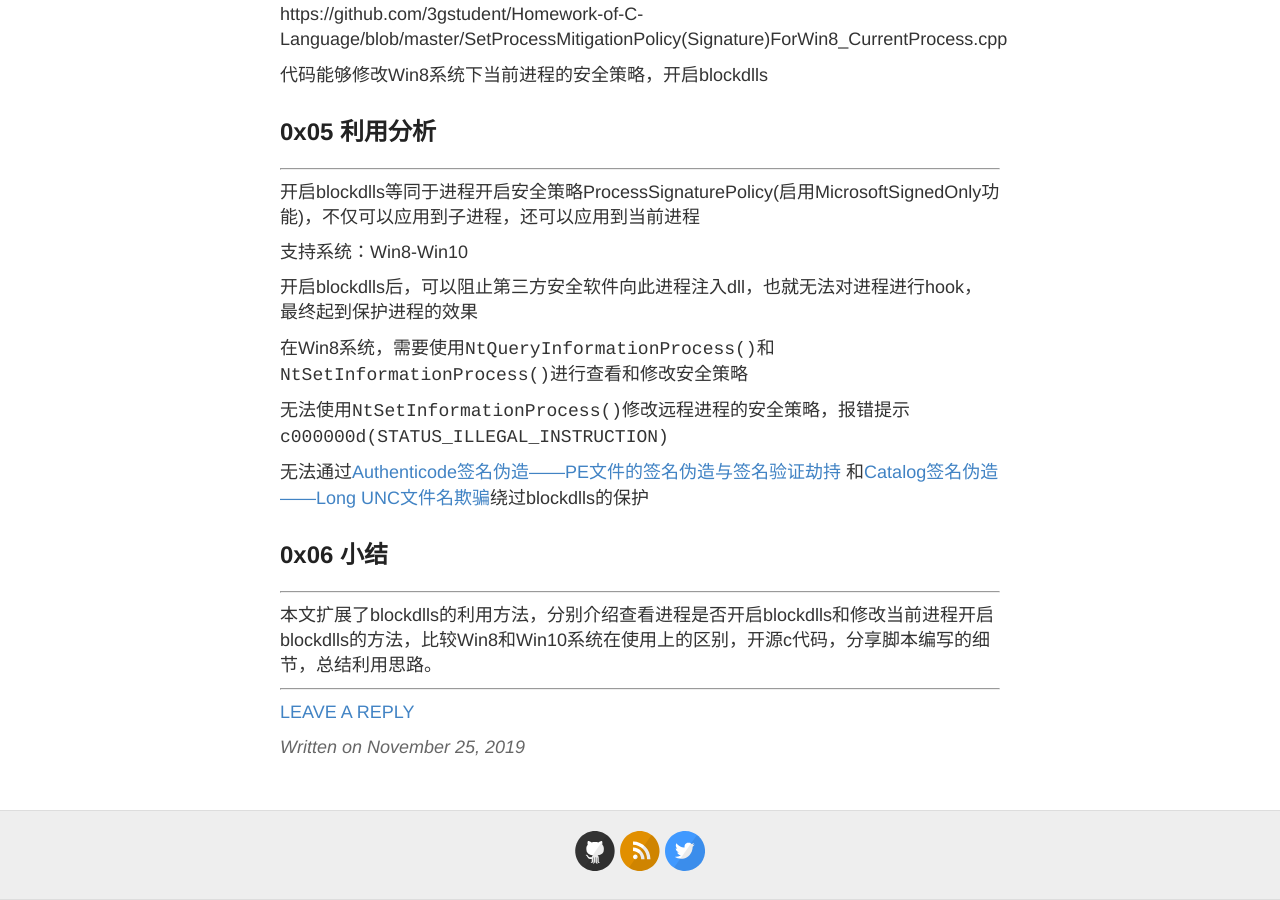
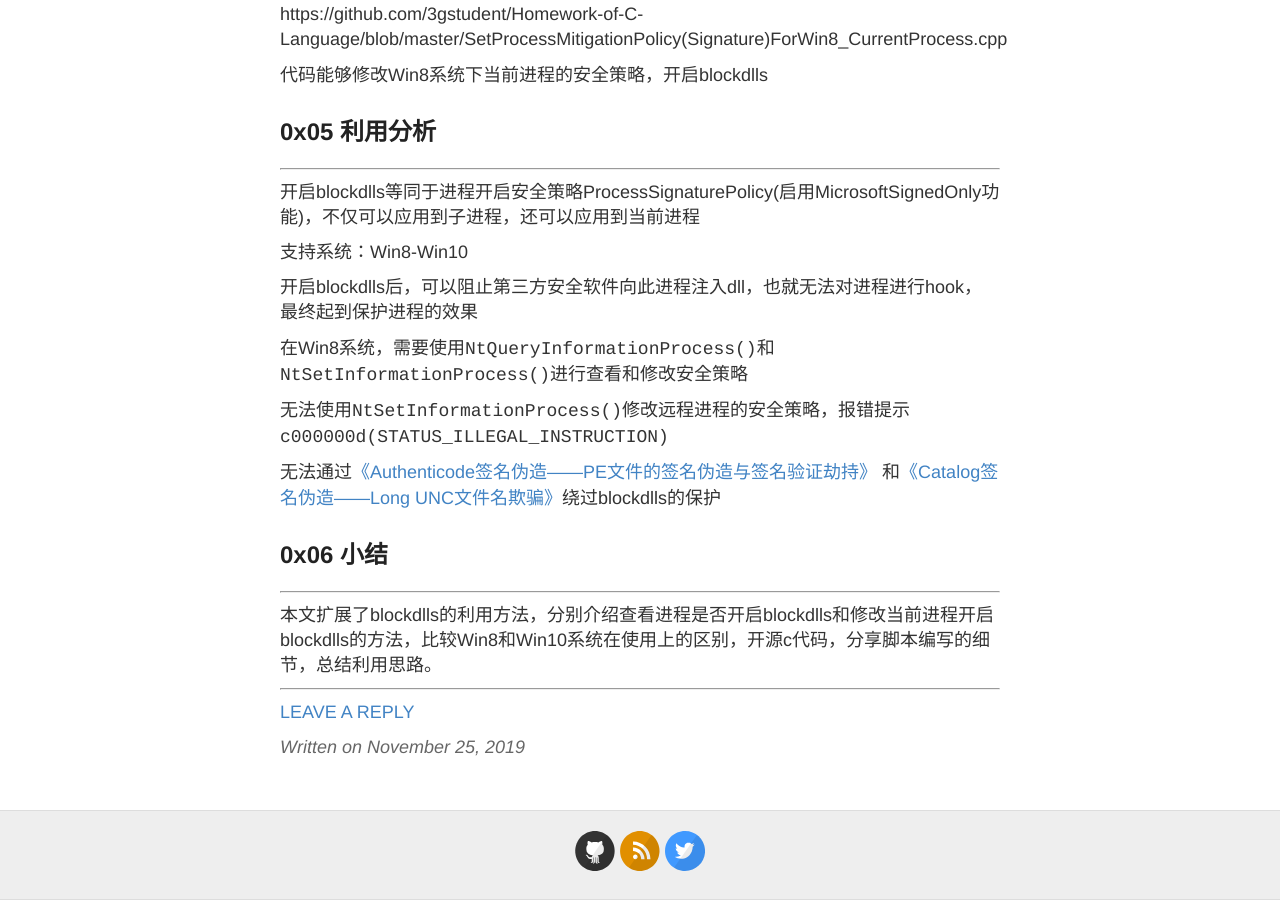
Before and after one commit to 3gstudent/backup-3gstudent.github.io, a Jekyll site: the page built from _posts/2019-11-25-Cobalt_Strike的blockdlls利用分析.md, in a window 1280 px wide and 900 px high, scrolled down 6172 px. Built offline with Jekyll 4.4.1, drawn with Linux system fonts in a browser that asks for light colours.

```diff
--- a/_posts/2019-11-25-Cobalt_Strike的blockdlls利用分析.md
+++ b/_posts/2019-11-25-Cobalt_Strike的blockdlls利用分析.md
@@ -207,8 +207,8 @@ https://github.com/3gstudent/Homework-of-C-Language/blob/master/SetProcessMitiga
 
 无法使用`NtSetInformationProcess()`修改远程进程的安全策略，报错提示`c000000d(STATUS_ILLEGAL_INSTRUCTION)`
 
-无法通过[Authenticode签名伪造——PE文件的签名伪造与签名验证劫持](https://3gstudent.github.io/3gstudent.github.io/Authenticode%E7%AD%BE%E5%90%8D%E4%BC%AA%E9%80%A0-PE%E6%96%87%E4%BB%B6%E7%9A%84%E7%AD%BE%E5%90%8D%E4%BC%AA%E9%80%A0%E4%B8%8E%E7%AD%BE%E5%90%8D%E9%AA%8C%E8%AF%81%E5%8A%AB%E6%8C%81/)
-和[Catalog签名伪造——Long UNC文件名欺骗](https://3gstudent.github.io/3gstudent.github.io/Catalog%E7%AD%BE%E5%90%8D%E4%BC%AA%E9%80%A0-Long-UNC%E6%96%87%E4%BB%B6%E5%90%8D%E6%AC%BA%E9%AA%97/)绕过blockdlls的保护
+无法通过[《Authenticode签名伪造——PE文件的签名伪造与签名验证劫持》](https://3gstudent.github.io/3gstudent.github.io/Authenticode%E7%AD%BE%E5%90%8D%E4%BC%AA%E9%80%A0-PE%E6%96%87%E4%BB%B6%E7%9A%84%E7%AD%BE%E5%90%8D%E4%BC%AA%E9%80%A0%E4%B8%8E%E7%AD%BE%E5%90%8D%E9%AA%8C%E8%AF%81%E5%8A%AB%E6%8C%81/)
+和[《Catalog签名伪造——Long UNC文件名欺骗》](https://3gstudent.github.io/3gstudent.github.io/Catalog%E7%AD%BE%E5%90%8D%E4%BC%AA%E9%80%A0-Long-UNC%E6%96%87%E4%BB%B6%E5%90%8D%E6%AC%BA%E9%AA%97/)绕过blockdlls的保护
 
 ## 0x06 小结
 ---
```
